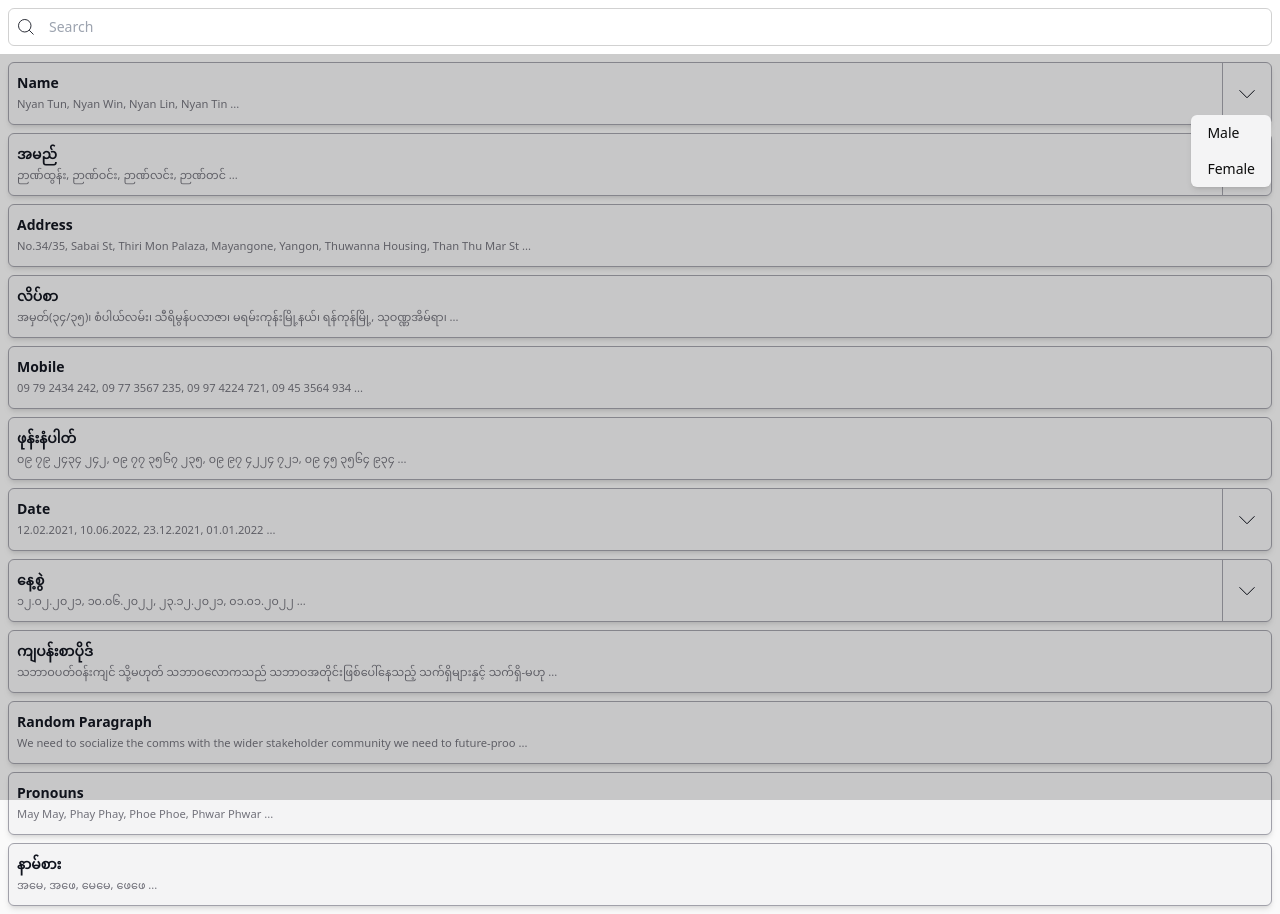
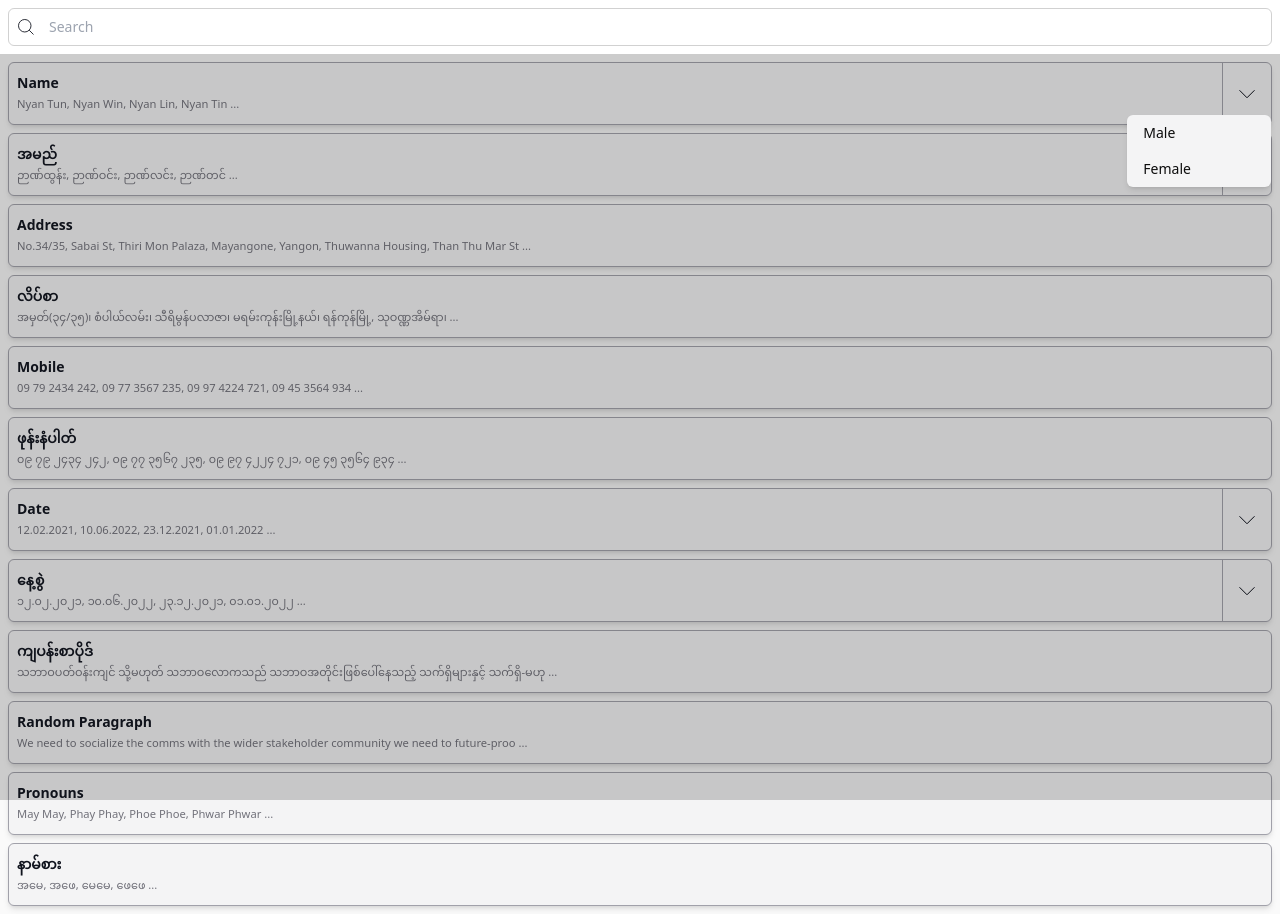
Before and after one commit to zeyarpaing/burmese-content, a Preact app: page / in a window 1280 px wide. Both pictures are taken after a click on the button 1246 px from the left and 93 px from the top of the page. Built offline with nearby package versions, Linux system fonts and the light colour scheme; a web font is replaced by a local one.

Commit message:
feat: update data and search

```diff
--- a/src/data/index.ts
+++ b/src/data/index.ts
@@ -3,28 +3,28 @@ import femaleNamesEn from '@/data/name-f-en.json';
 import maleNamesMm from '@/data/name-m-mm.json';
 import femaleNamesMm from '@/data/name-f-mm.json';
 
-import mmPronouns from '@/data/pronoun-mm.json';
-import enPronouns from '@/data/pronoun-en.json';
+import pronounsMm from '@/data/pronoun-mm.json';
+import pronounsEn from '@/data/pronoun-en.json';
 
-import enAddress from '@/data/address-en.json';
-import mmAddress from '@/data/address-mm.json';
-import enMobile from '@/data/mobile-en.json';
-import mmMobile from '@/data/mobile-mm.json';
+import addressEn from '@/data/address-en.json';
+import addressMm from '@/data/address-mm.json';
+import mobileEn from '@/data/mobile-en.json';
+import mobileMm from '@/data/mobile-mm.json';
 
-import mmRandom from '@/data/random-mm.json';
-import enRandom from '@/data/random-en.json';
+import randomMm from '@/data/random-mm.json';
+import randomEn from '@/data/random-en.json';
 
-import enDateShort from '@/data/date-short-en.json';
-import mmDateShort from '@/data/date-short-mm.json';
-import enDateCompact from '@/data/date-compact-en.json';
-import mmDateCompact from '@/data/date-compact-mm.json';
+import dateShortEn from '@/data/date-short-en.json';
+import dateShortMm from '@/data/date-short-mm.json';
+import dateCompactEn from '@/data/date-compact-en.json';
+import dateCompactMm from '@/data/date-compact-mm.json';
 
 // export const tabs = ['Home', 'Text', 'Illustrations', 'Add'] as const;
 // export type Tab = (typeof tabs)[number];
 
 export type ContentType = {
   name: string;
-  description?: string;
+  keyword: string;
   subActions?: string[];
   defaultAction?: string;
   contents: Record<string, string[]>;
@@ -33,7 +33,7 @@ export type ContentType = {
 export const contentTypes: ContentType[] = [
   {
     name: 'Name',
-    description: 'Burmese names in English',
+    keyword: 'name, အမည်, နာမည်',
     subActions: ['Male', 'Female'],
     contents: {
       Male: maleNamesEn,
@@ -42,7 +42,7 @@ export const contentTypes: ContentType[] = [
   },
   {
     name: 'အမည်',
-    description: 'Burmese names in Burmese',
+    keyword: 'name, အမည်, နာမည်',
     subActions: ['Male', 'Female'],
     contents: {
       Male: maleNamesMm,
@@ -51,68 +51,66 @@ export const contentTypes: ContentType[] = [
   },
   {
     name: 'Address',
-    description: 'Address in English',
-    contents: { all: enAddress },
+    keyword: 'address, လိပ်စာ, နေရပ်',
+    contents: { all: addressEn },
   },
   {
     name: 'လိပ်စာ',
-    description: 'Address in Burmese',
-    contents: { all: mmAddress },
+    keyword: 'address, လိပ်စာ, နေရပ်',
+    contents: { all: addressMm },
   },
   {
     name: 'Mobile',
-    description: 'Mobile numbers in English',
-    contents: { all: enMobile },
+    keyword: 'mobile, ဖုန်းနံပါတ်, phone',
+    contents: { all: mobileEn },
   },
   {
     name: 'ဖုန်းနံပါတ်',
-    description: 'Mobile numbers in Burmese',
-    contents: { all: mmMobile },
+    keyword: 'mobile, ဖုန်းနံပါတ်, phone',
+    contents: { all: mobileMm },
   },
   {
     name: 'Date',
-    description: '',
-    subActions: ['Short', 'Compact'],
-    defaultAction: 'Short',
+    keyword: 'date, နေ့စွဲ, ရက်စွဲ',
+    subActions: ['DD.MM.YYY', 'DD MMM YYYY'],
+    defaultAction: 'DD.MM.YYY',
     contents: {
-      Short: enDateShort,
-      Compact: enDateCompact,
+      'DD.MM.YYY': dateShortEn,
+      'DD MMM YYYY': dateCompactEn,
     },
   },
   {
     name: 'နေ့စွဲ',
-    description: '',
-    subActions: ['Short', 'Compact'],
-    defaultAction: 'Short',
+    keyword: 'date, နေ့စွဲ, ရက်စွဲ',
+    subActions: ['DD.MM.YYYY', 'DD MMM YYYY'],
+    defaultAction: 'DD.MM.YYY',
     contents: {
-      Short: mmDateShort,
-      Compact: mmDateCompact,
+      'DD.MM.YYY': dateShortMm,
+      'DD MMM YYYY': dateCompactMm,
     },
   },
   {
     name: 'ကျပန်းစာပိုဒ်',
-    description: 'ကျပန်းမြန်မာစာ',
+    keyword: 'random, lorem ipsum, ကျပန်း',
     contents: {
-      all: mmRandom,
+      all: randomMm,
     },
   },
   {
     name: 'Random Paragraph',
-    description: 'ကျပန်းမြန်မာစာ',
+    keyword: 'random, lorem ipsum, ကျပန်း',
     contents: {
-      all: enRandom,
+      all: randomEn,
     },
   },
   {
     name: 'Pronouns',
-    description: 'Pronouns in English',
-    contents: { all: enPronouns },
-    // group: ['Home', 'Text'],
+    keyword: 'pronouns, နာမ်စား',
+    contents: { all: pronounsEn },
   },
   {
     name: 'နာမ်စား',
-    description: 'Pronouns in Burmese',
-    contents: { all: mmPronouns },
-    // group: ['Home', 'Text'],
+    keyword: 'pronouns, နာမ်စား',
+    contents: { all: pronounsMm },
   },
 ];
--- a/src/ui/app.tsx
+++ b/src/ui/app.tsx
@@ -13,7 +13,7 @@ export function App() {
             ?.filter(
               (contentType) =>
                 !searchKeyword.value.trim() ||
-                contentType.name.toLowerCase().includes(searchKeyword.value.trim().toLowerCase())
+                contentType.keyword.toLowerCase().includes(searchKeyword.value.trim().toLowerCase())
             )
             .map((contentType) => (
               <Content key={contentType.name} contentType={contentType} />
--- a/src/ui/components/Content.tsx
+++ b/src/ui/components/Content.tsx
@@ -22,9 +22,8 @@ export default function Content({ contentType: content, ...props }: Props) {
           )
         }
         {...props}
-        title={content.description}
       >
-        <p class="font-bold opacity-95">{content.name}</p>
+        <h2 class="font-bold opacity-95">{content.name}</h2>
         <small class="text-zinc-500 dark:text-zinc-400">
           {Object.values(content.contents).flat().slice(0, 4).join(', ').slice(0, 90)} ...
         </small>
@@ -51,7 +50,7 @@ export default function Content({ contentType: content, ...props }: Props) {
               <div class="fixed z-[5] bg-neutral-900/20 w-full h-screen inset-0"></div>
             )}
             <div
-              class={`absolute z-10 right-0 top-0 mt-12 transition-all dark:bg-neutral-700 dark:text-white text-black/95 bg-zinc-100 rounded-md shadow-md overflow-hidden ${
+              class={`absolute w-max z-10 right-0 top-0 mt-12 transition-all dark:bg-neutral-700 dark:text-white text-black/95 bg-zinc-100 rounded-md shadow-md overflow-hidden ${
                 showMoreOptions.value
                   ? 'visible opacity-100 translate-y-1'
                   : 'invisible opacity-0 translate-y-0'
--- a/vite.config.ts
+++ b/vite.config.ts
@@ -33,7 +33,7 @@ export default defineConfig(() => {
       bundlePlugin({
         /* This will change window focus to figma.app after file changes.
         This will only work in macOS */
-        hotReload: true,
+        hotReload: false,
       }),
     ],
   };
```
